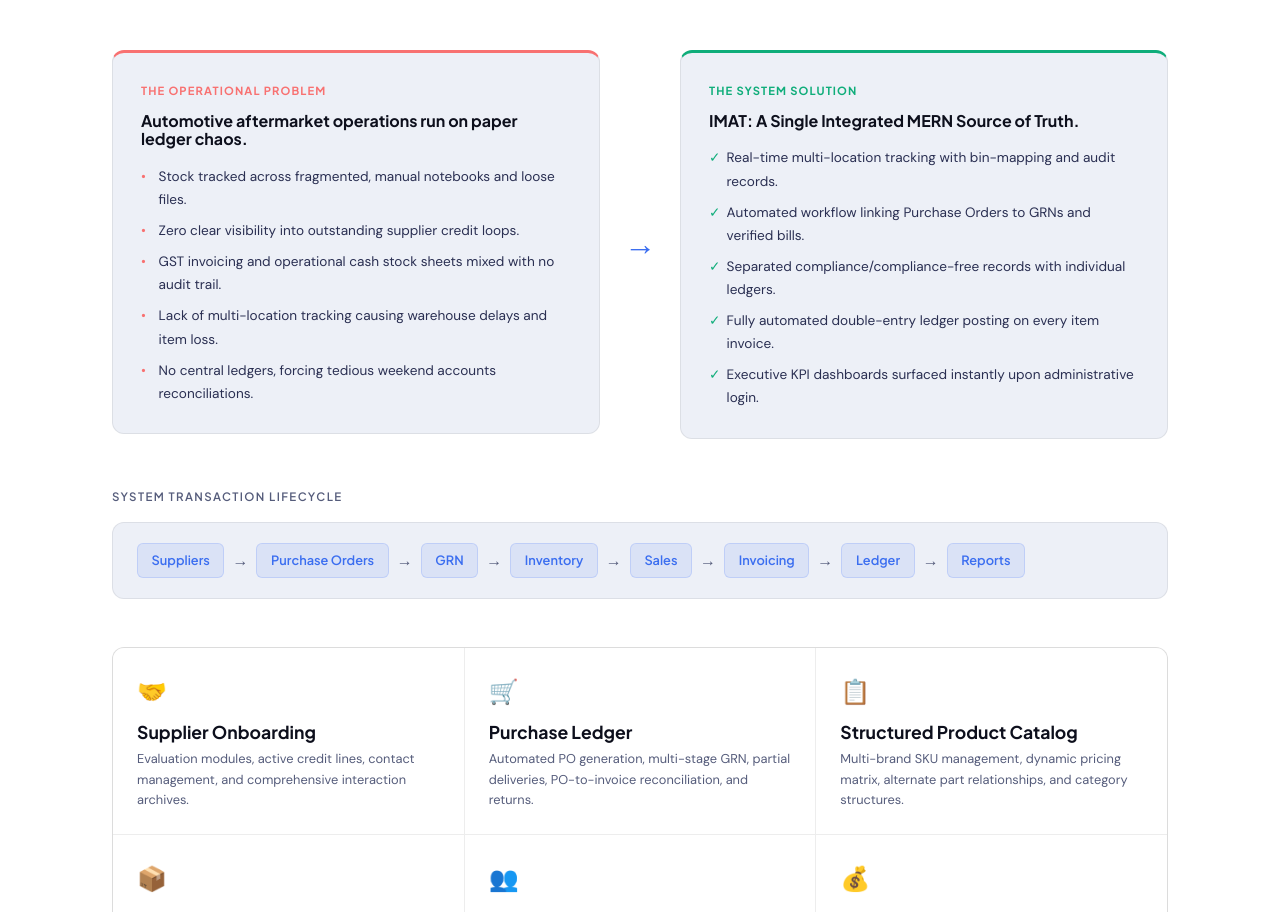
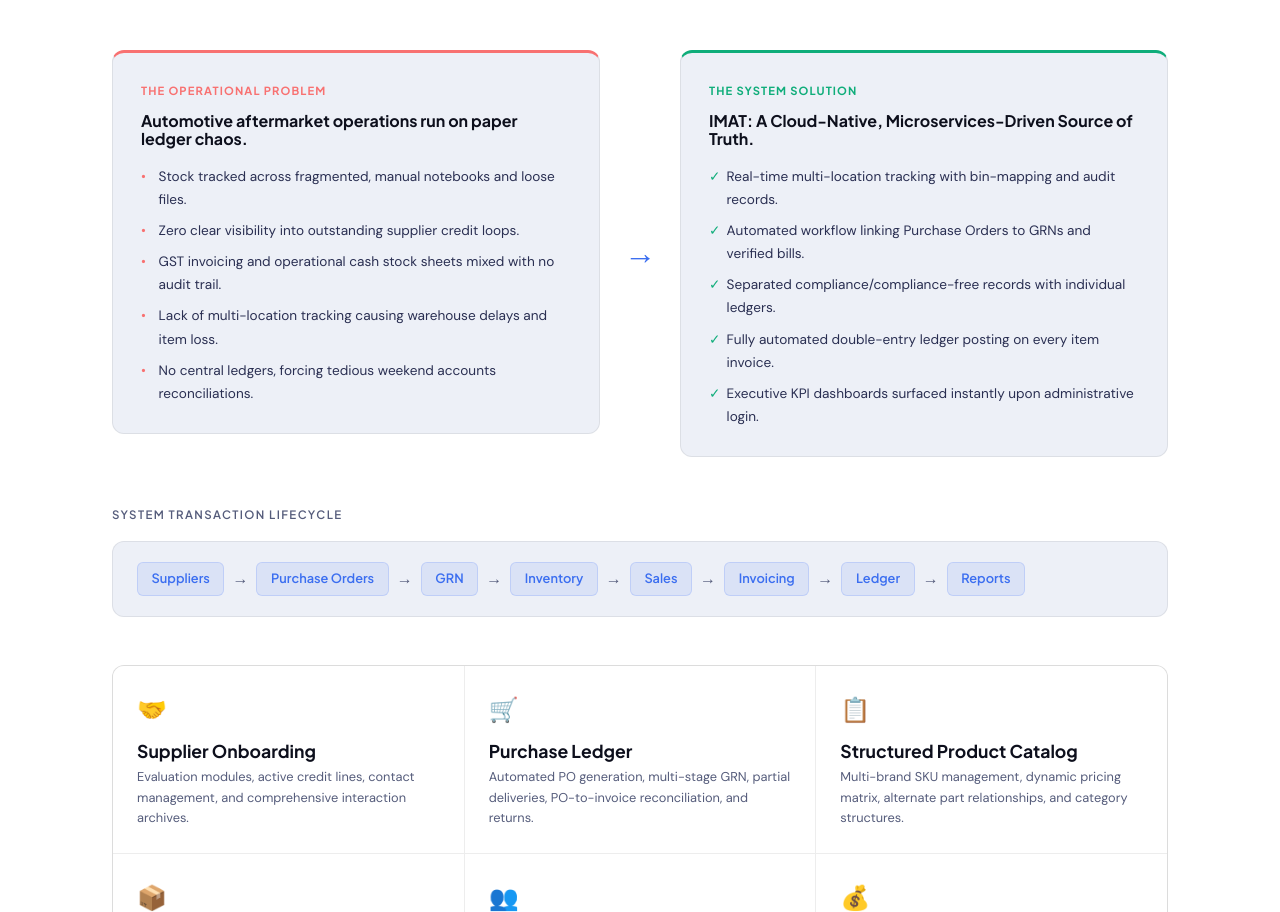
Before and after one commit to akarshjjain/akarshjjain-portfolio, a React (Vite) app: page / in a window 1280 px wide. Shown: the part 3549-4461 px from the top of the page. Built offline with nearby package versions, Linux system fonts and the light colour scheme.

Commit message:
MERN is not a single source of truth

```diff
--- a/src/App.jsx
+++ b/src/App.jsx
@@ -611,7 +611,7 @@
 
                   <div className="solution-card">
                     <div className="ps-label ps-solution">The System Solution</div>
-                    <h3>IMAT: A Single Integrated MERN Source of Truth.</h3>
+                    <h3>IMAT: A Cloud-Native, Microservices-Driven Source of Truth.</h3>
                     <ul className="ps-list">
                       <li>Real-time multi-location tracking with bin-mapping and audit records.</li>
                       <li>Automated workflow linking Purchase Orders to GRNs and verified bills.</li>
```
